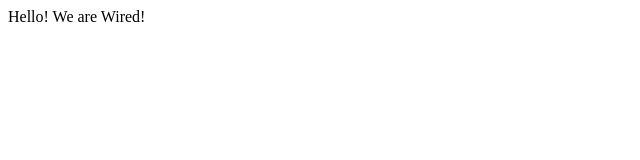
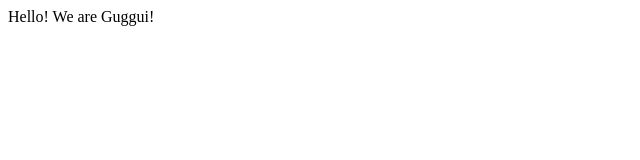
Before and after one commit to GiomG/wired-website, a plain HTML site: page index.html in a window 1280 px wide. Shown: the full height of the page, 0-640 px from the left. Drawn offline with Linux system fonts and the light colour scheme.

Commit message:
Revert "test2"
This reverts commit fe074476180b0e4dacea06606f1527bd50d62ad4.

```diff
--- a/index.html
+++ b/index.html
@@ -5,6 +5,6 @@
     <title></title>
   </head>
   <body>
-  Hello! We are Wired!
+  Hello! We are Guggui!
   </body>
 </html>
```
